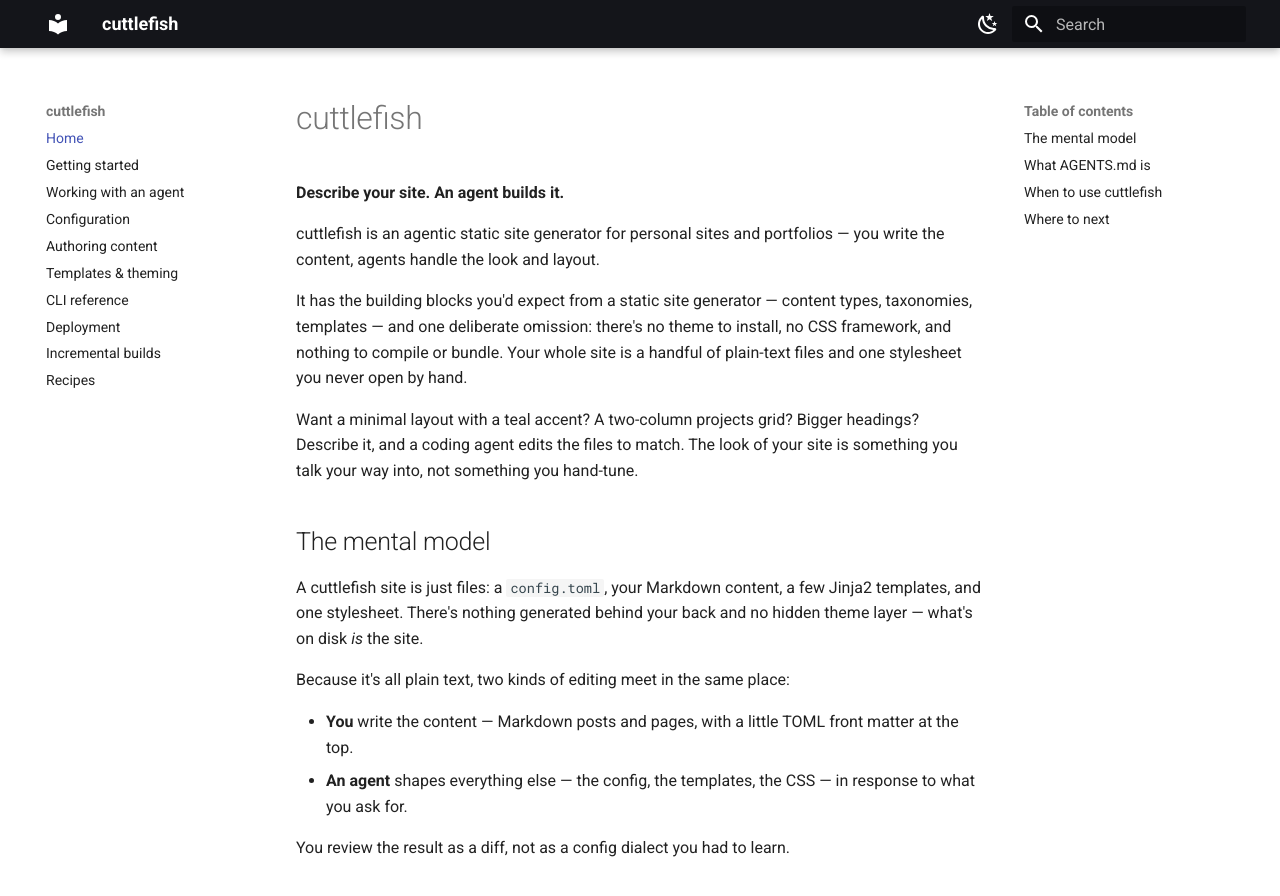
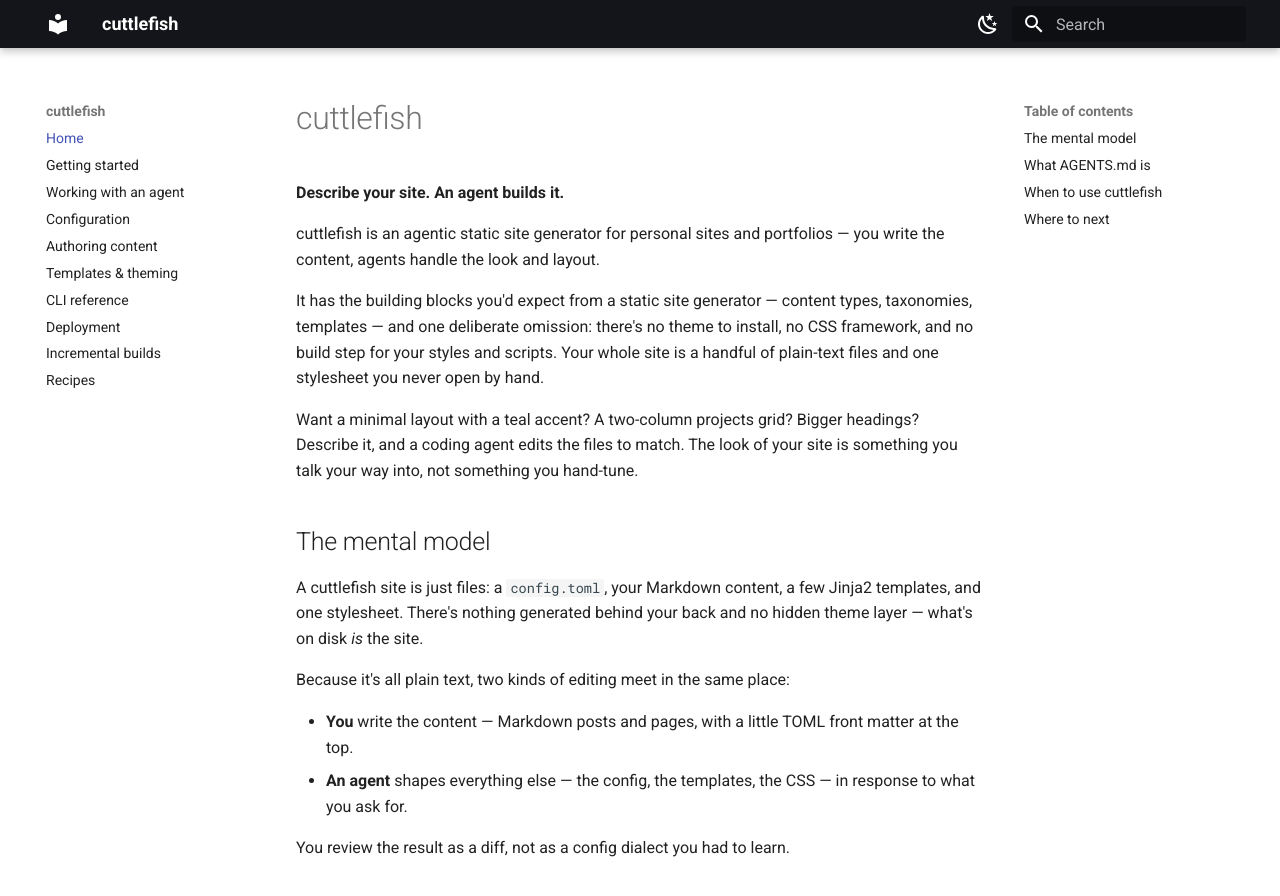
Before and after one commit to acaibowlz/cuttlefish, an MkDocs documentation site: the page built from docs/index.md, in a window 1280 px wide and 900 px high. Shown: the top 896 px of the window. Built offline with MkDocs 1.6.1 and Material for MkDocs 9.7.7, drawn with Linux system fonts in a browser that asks for light colours.

Commit message:
docs: fix inaccurate "nothing to compile or bundle"
`ctf build` does compile — it renders Markdown and Jinja templates to
HTML — so the unscoped "nothing to compile or bundle" was false. Scope the
claim to what is actually true: there is no build step for your styles and
scripts (they ship verbatim from static/); rendering content and templates
to HTML is the generator's job.

Co-Authored-By: Claude Opus 4.8 <noreply@anthropic.com>

```diff
--- a/docs/index.md
+++ b/docs/index.md
@@ -4,7 +4,7 @@
 
 cuttlefish is an agentic static site generator for personal sites and portfolios — you write the content, agents handle the look and layout.
 
-It has the building blocks you'd expect from a static site generator — content types, taxonomies, templates — and one deliberate omission: there's no theme to install, no CSS framework, and nothing to compile or bundle. Your whole site is a handful of plain-text files and one stylesheet you never open by hand.
+It has the building blocks you'd expect from a static site generator — content types, taxonomies, templates — and one deliberate omission: there's no theme to install, no CSS framework, and no build step for your styles and scripts. Your whole site is a handful of plain-text files and one stylesheet you never open by hand.
 
 Want a minimal layout with a teal accent? A two-column projects grid? Bigger headings? Describe it, and a coding agent edits the files to match. The look of your site is something you talk your way into, not something you hand-tune.
 
```
Also changed, not shown: CLAUDE.md (+1 -1 lines), README.md (+1 -1 lines).
